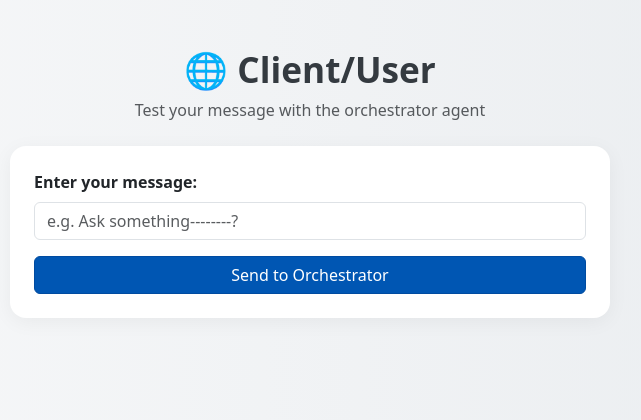
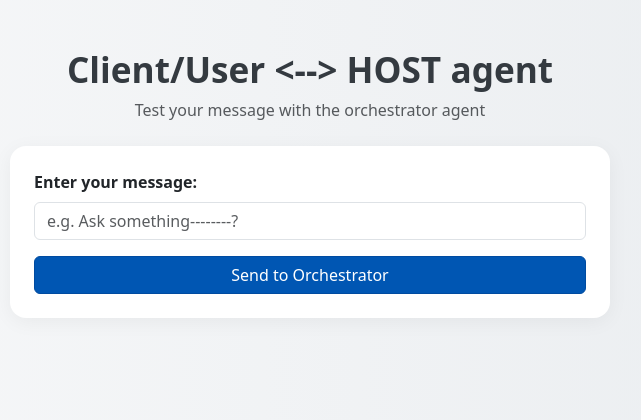
Before and after one commit to sravankumar-mode/a2a-test-client, a Flask app: page / in a window 1280 px wide. Shown: the top 420 px of the page, without its empty margins (330-971 px from the left). Run offline with Flask 3, Linux system fonts and the light colour scheme.

Commit message:
Update index.html

```diff
--- a/templates/index.html
+++ b/templates/index.html
@@ -2,7 +2,7 @@
 <html lang="en">
 <head>
     <meta charset="UTF-8">
-    <title>Client</title>
+    <title>Client --> HOST agent</title>
     <link href="https://cdn.jsdelivr.net/npm/bootstrap@5.3.0/dist/css/bootstrap.min.css" rel="stylesheet">
     <style>
         body {
@@ -43,7 +43,7 @@
     <div class="container d-flex flex-column justify-content-center align-items-center py-5">
         <div class="w-100" style="max-width: 600px;">
             <div class="text-center mb-4">
-                <h1 class="header-title">🌐 Client/User</h1>
+                <h1 class="header-title">Client/User <--> HOST agent</h1>
                 <p class="text-muted">Test your message with the orchestrator agent</p>
             </div>
 
```
